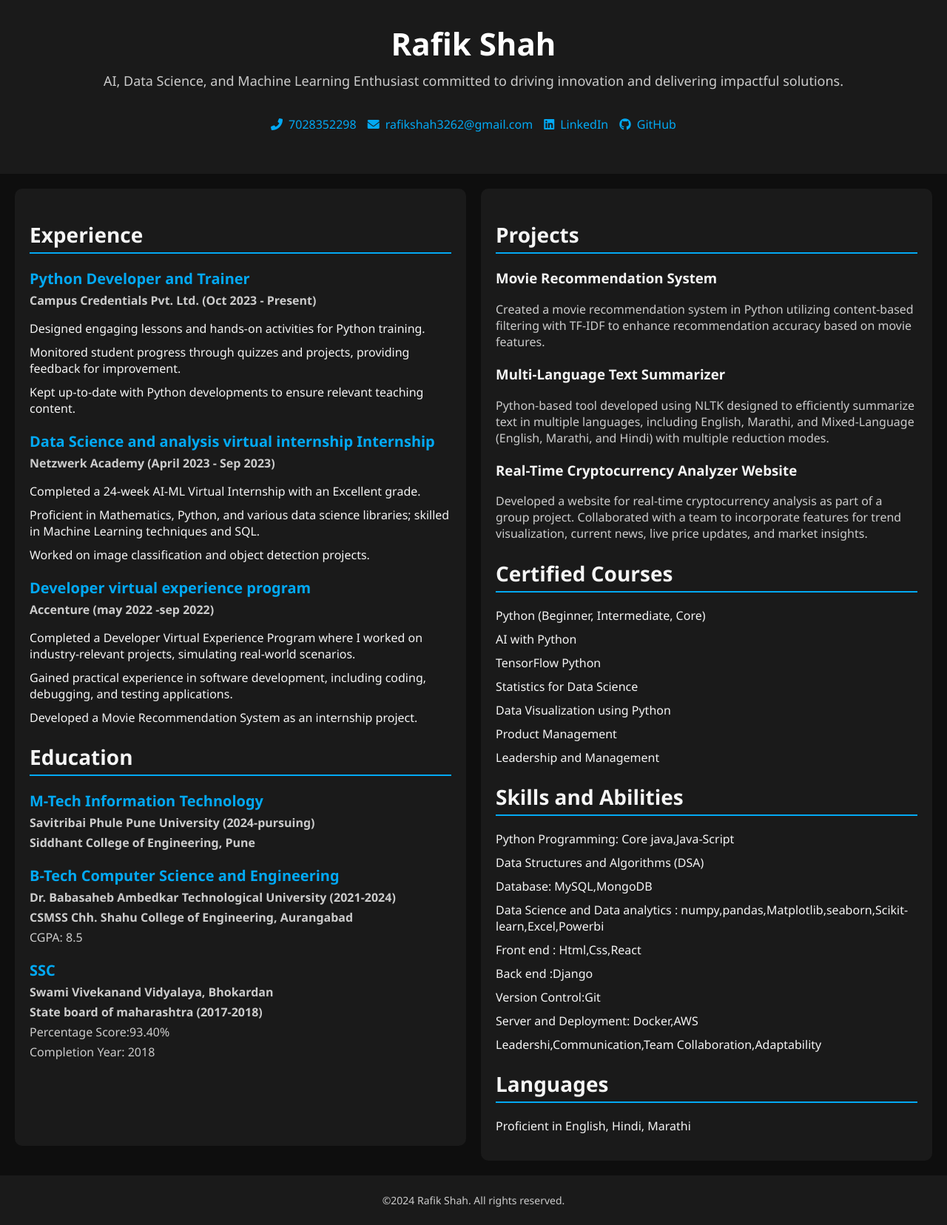
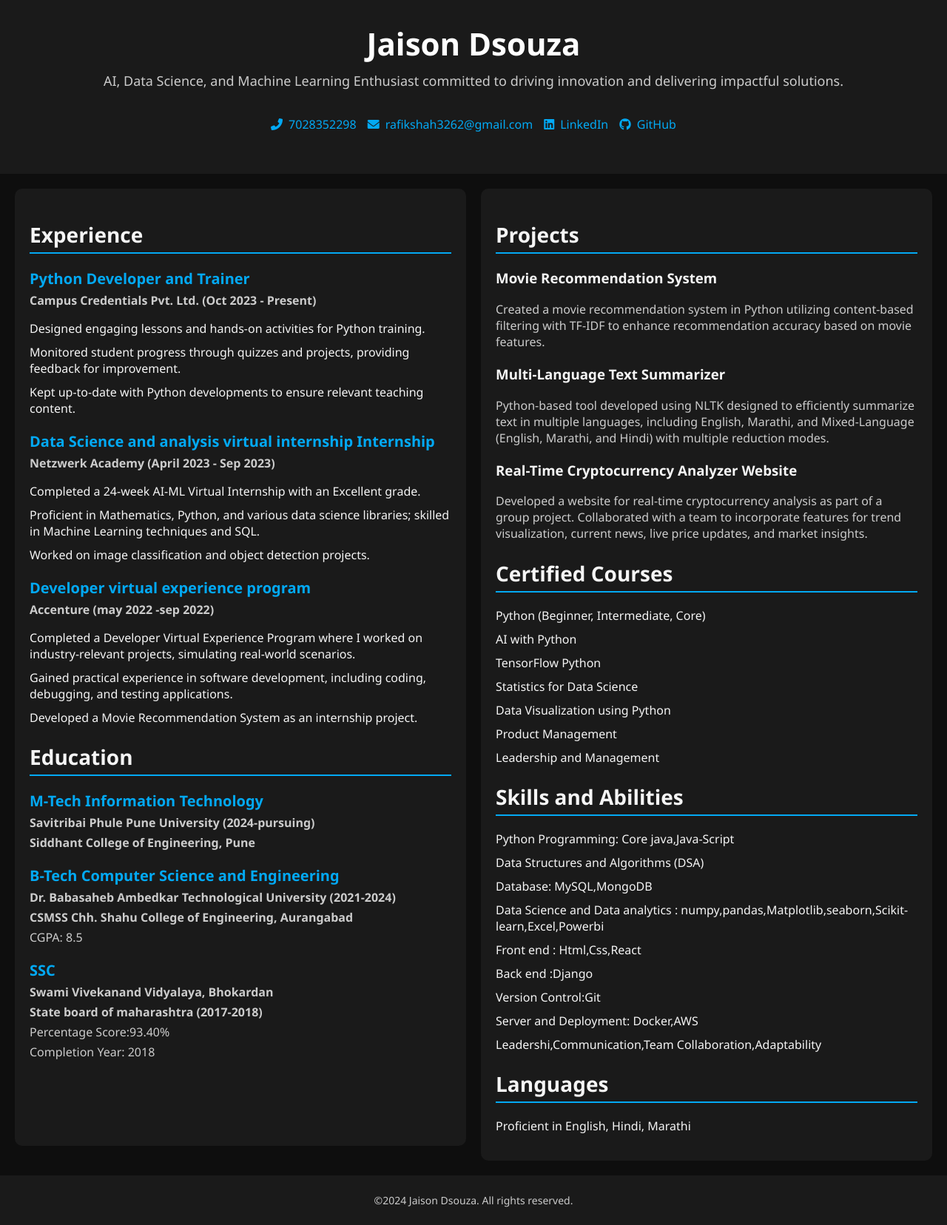
Before and after one commit to jaison1009/my-resume, a plain HTML site: page index.html in a window 1280 px wide. Shown: the whole page at 74% size. Drawn offline with Linux system fonts and the light colour scheme.

Commit message:
Update index.html

```diff
--- a/index.html
+++ b/index.html
@@ -4,7 +4,7 @@
 <head>
     <meta charset="UTF-8">
     <meta name="viewport" content="width=device-width, initial-scale=1.0">
-    <title>Rafik Shah - Resume</title>
+    <title>Jaison Dsouza - Resume</title>
     <!-- Font Awesome for icons -->
     <link rel="stylesheet" href="https://cdnjs.cloudflare.com/ajax/libs/font-awesome/6.0.0-beta3/css/all.min.css">
     <style>
@@ -176,7 +176,7 @@
 
 <body>
     <header>
-        <h1>Rafik Shah</h1>
+        <h1>Jaison Dsouza</h1>
         <p>AI, Data Science, and Machine Learning Enthusiast committed to driving innovation and delivering impactful solutions.</p>
         <div class="contact-info">
             <ul>
@@ -305,7 +305,7 @@
     </div>
 
     <footer>
-        <p>©2024 Rafik Shah. All rights reserved.</p>
+        <p>©2024 Jaison Dsouza. All rights reserved.</p>
     </footer>
 
 </body>
```
